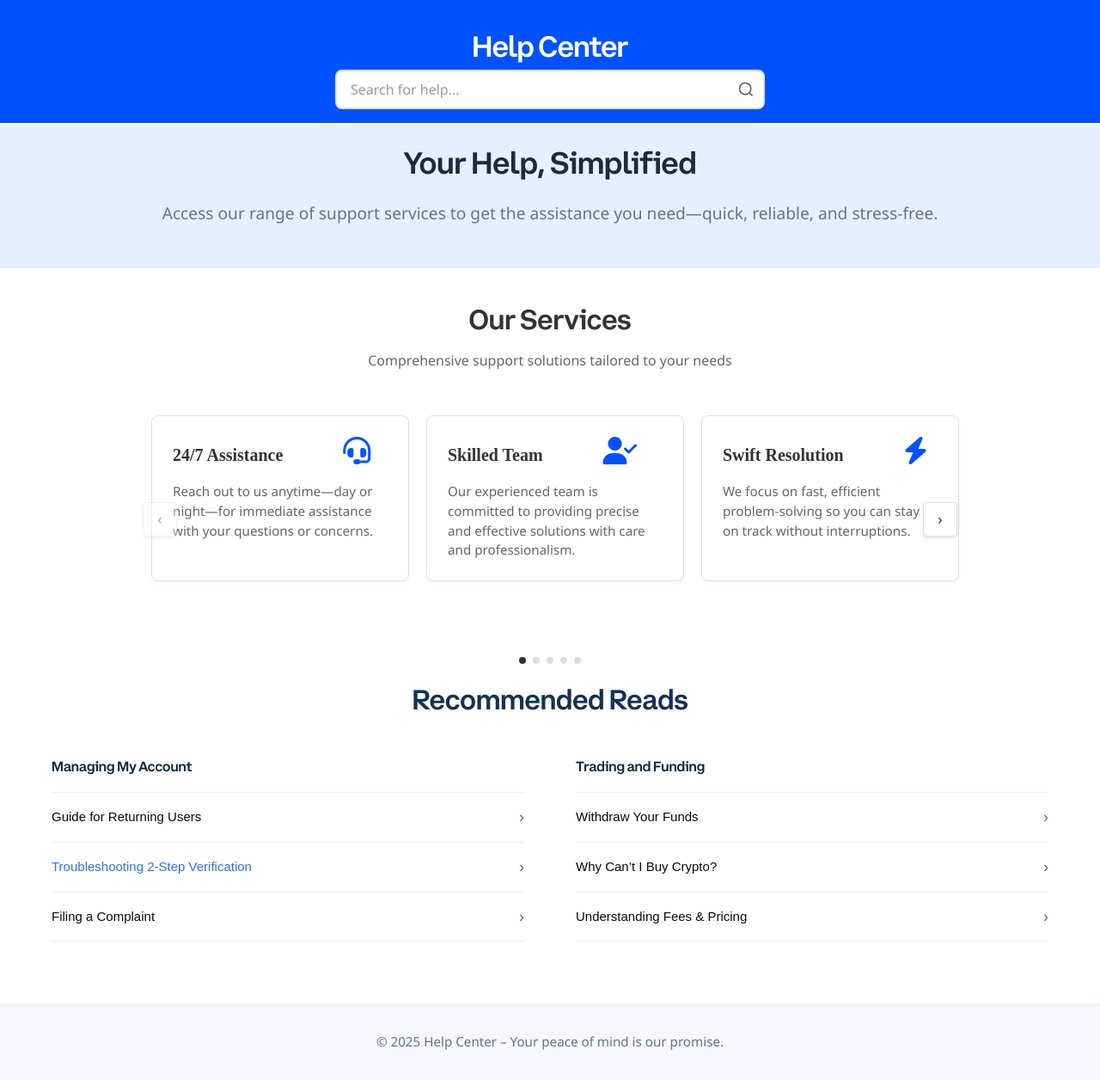
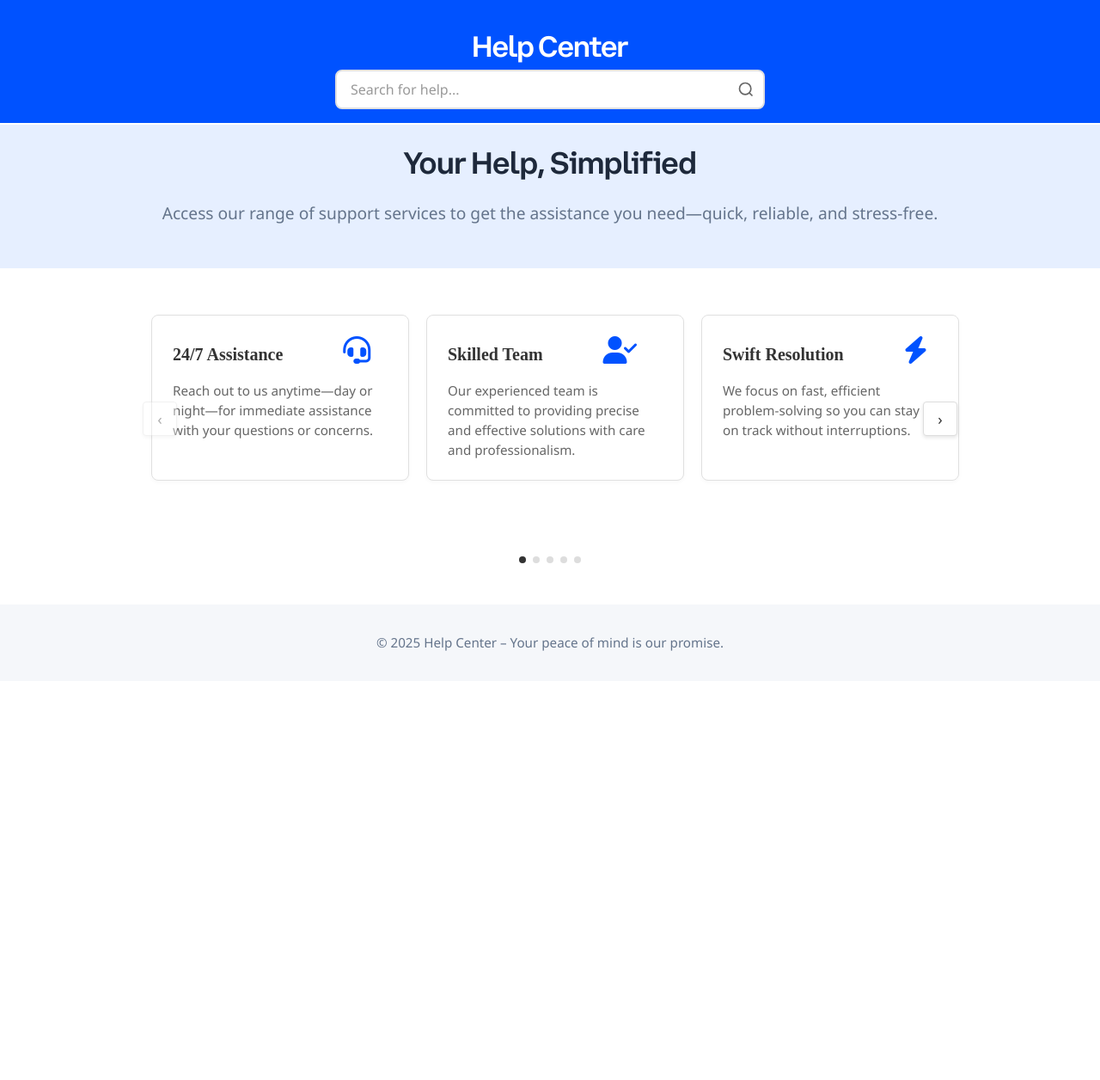
Before and after one commit to mohit7feb/coinbase_safe_money, a plain HTML site: page index.html in a window 1280 px wide. Shown: the whole page at 86% size. After the commit the page ends 800 px from the top, so only its background shows below. Drawn offline with Linux system fonts and the light colour scheme.

Commit message:
Update index.html

```diff
--- a/index.html
+++ b/index.html
@@ -517,10 +517,10 @@
 <!-- ////////////////////////////////FOR Safe OCNTENT -->
 
 <div class="services-container">
-        <div class="services-header">
+<!--         <div class="services-header">
             <h2>Our Services</h2>
             <p>Comprehensive support solutions tailored to your needs</p>
-        </div>
+        </div> -->
 
         <div class="services-slider">
             <button class="nav-arrow prev" id="prevBtn">‹</button>
@@ -891,7 +891,7 @@
         }
     </style>
 
-    <h2 style="text-align:center; font-size:2rem">Recommended Reads</h2>
+<!--     <h2 style="text-align:center; font-size:2rem">Recommended Reads</h2>
 
   <section class="help-topics-grid">
   <div class="topic-column">
@@ -1039,7 +1039,7 @@
     </ul>
   </div>
 </section>
-
+ -->
 
 
     <script>
```
